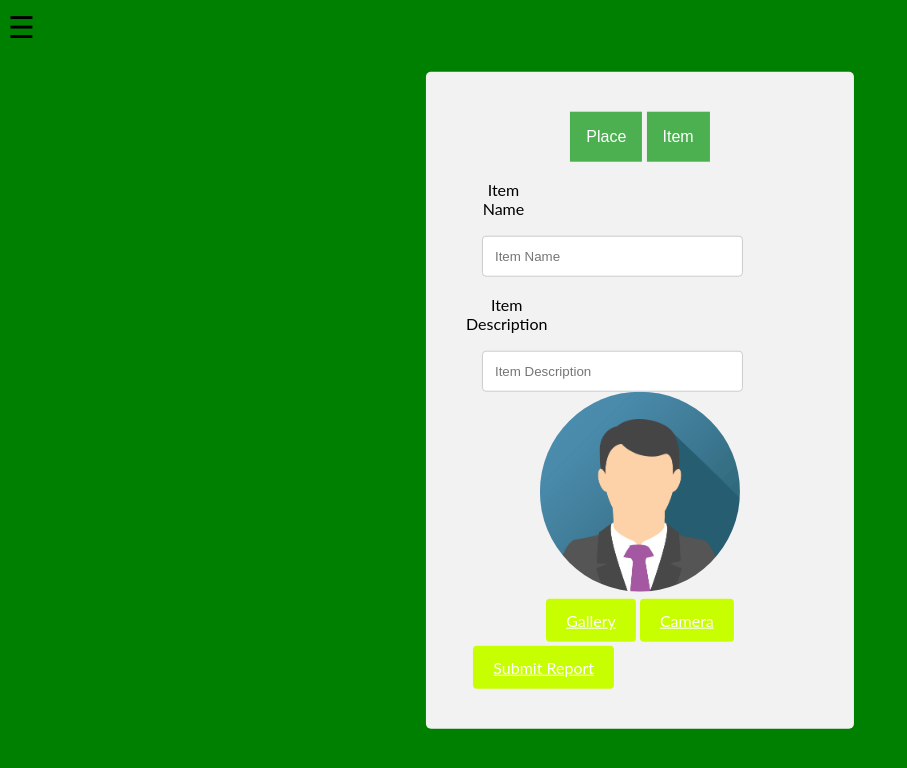
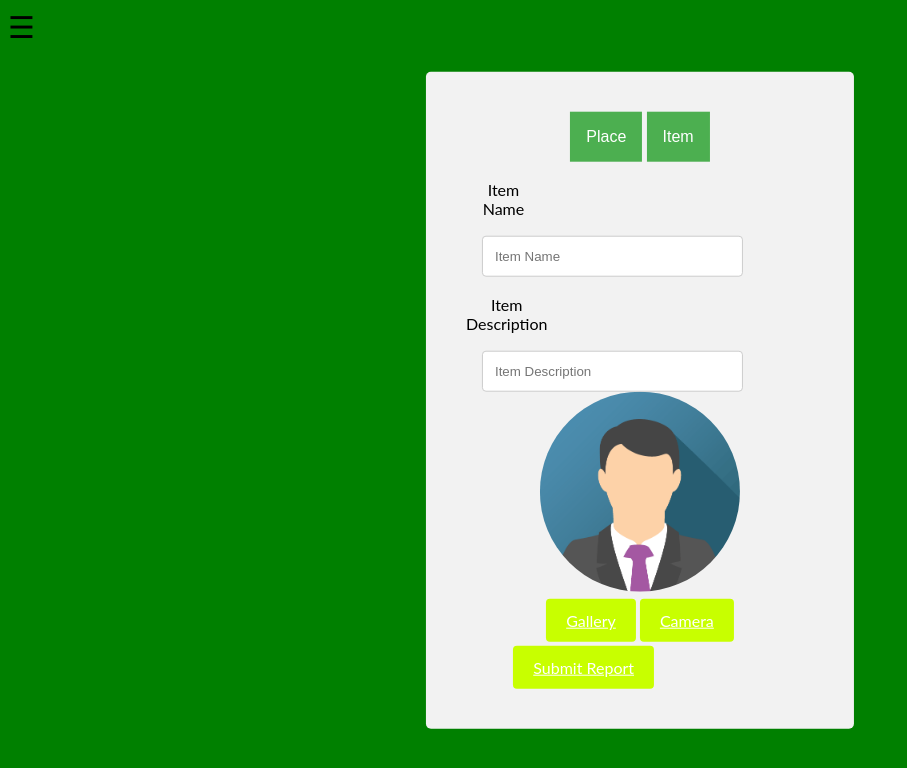
Before and after one commit to mukul-mishra/KhojPur_Website, a plain HTML site: page found_report.html in a window 1280 px wide. Shown: the whole page, without its empty margins (0-907 px from the left). Drawn offline with Linux system fonts and the light colour scheme.

Commit message:
add margin 160

```diff
--- a/found_report.html
+++ b/found_report.html
@@ -180,7 +180,7 @@
             border-radius: 4px;
             cursor: pointer;
             float: right;
-            margin-right:200px;
+            margin-right:160px;
         }
 
         .imagePick {
```
